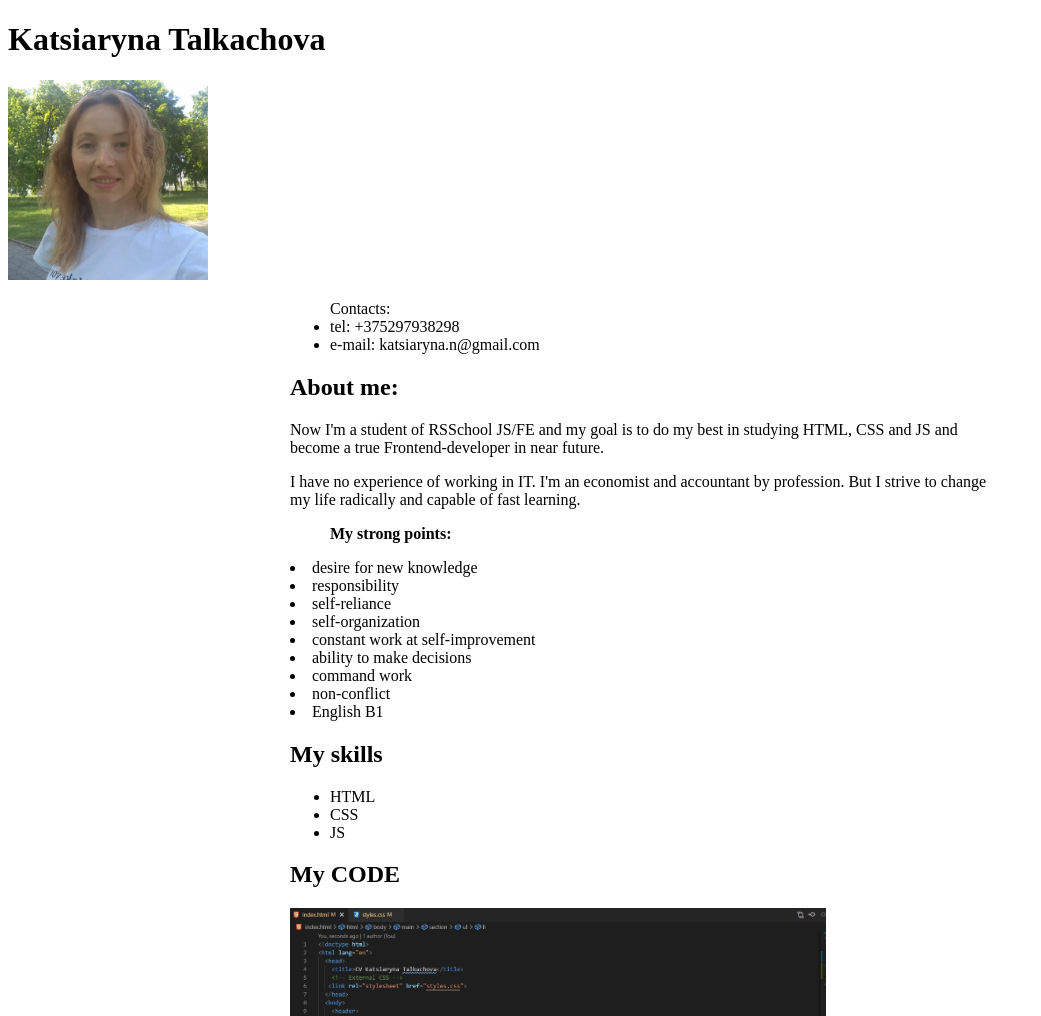
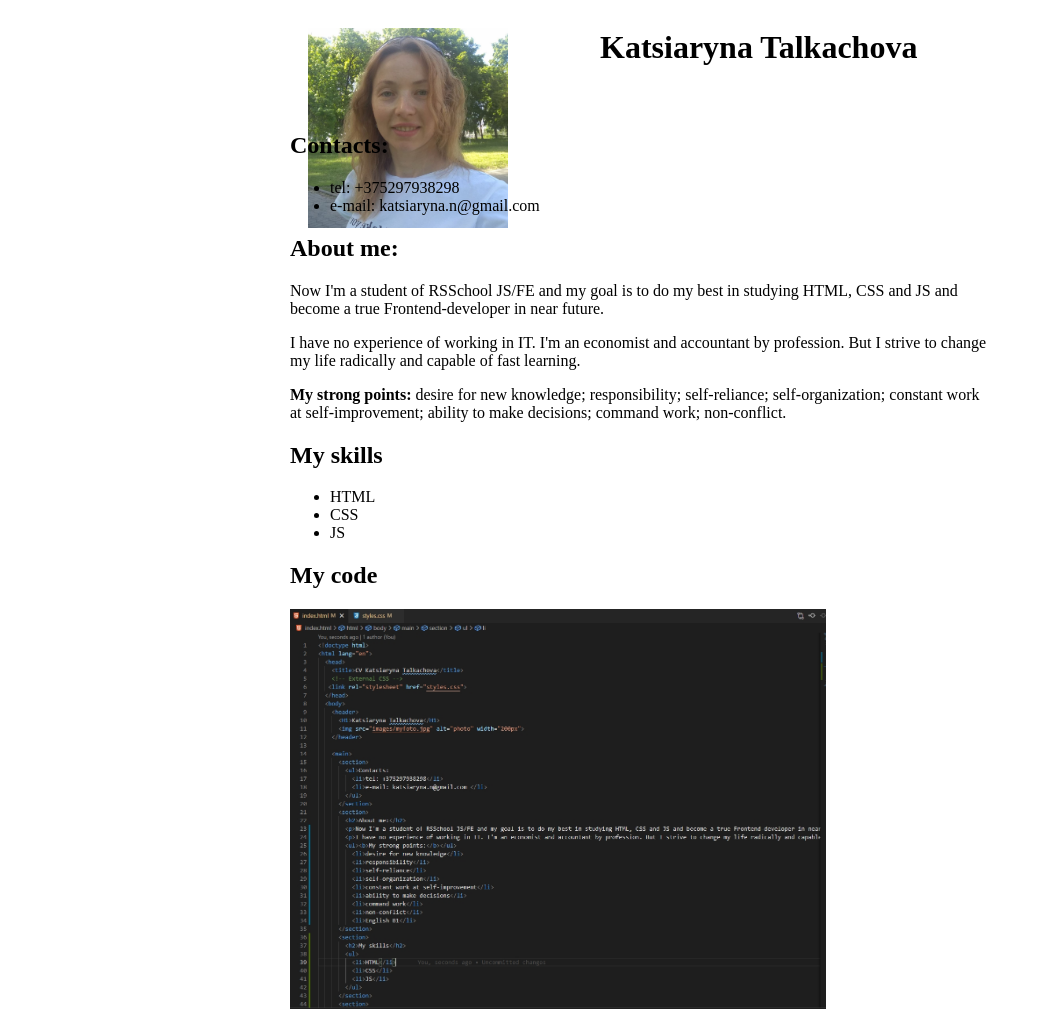
Before and after one commit to katrin-brest/rsschool-cv, a plain HTML site: page index.html in a window 1280 px wide. Shown: the top 1016 px of the page, without its empty margins (0-1041 px from the left). Drawn offline with Linux system fonts and the light colour scheme.

Commit message:
feat: add styles to css

```diff
--- a/index.html
+++ b/index.html
@@ -7,14 +7,15 @@
   </head>
 
   <body>
-    <header>
-      <H1>Katsiaryna Talkachova</H1>
-      <img src="images/myfoto.jpg" alt="photo" width="200px">
+    <header >
+      <H1 class="bottom-right">Katsiaryna Talkachova</H1>
+      <img class="bottom-left" src="images/myfoto.jpg" alt="photo" width="200px">
     </header>
 
-    <main>
+    <main class="upper">
       <section>
-        <ul>Contacts:
+        <h2>Contacts:</h2>
+        <ul>
           <li>tel: +375297938298</li>
           <li>e-mail: katsiaryna.n@gmail.com </li>
         </ul>
@@ -23,16 +24,7 @@
         <h2>About me:</h2>
         <p>Now I'm a student of RSSchool JS/FE and my goal is to do my best in studying HTML, CSS and JS and become a true Frontend-developer in near future.</p>
         <p>I have no experience of working in IT. I'm an economist and accountant by profession. But I strive to change my life radically and capable of fast learning.</p>
-        <ul><b>My strong points:</b></ul>
-          <li>desire for new knowledge</li>
-          <li>responsibility</li>
-          <li>self-reliance</li>
-          <li>self-organization</li>
-          <li>constant work at self-improvement</li>
-          <li>ability to make decisions</li>
-          <li>command work</li>
-          <li>non-conflict</li>
-          <li>English B1</li>
+        <p><b>My strong points:</b> desire for new knowledge; responsibility; self-reliance; self-organization; constant work at self-improvement; ability to make decisions; command work; non-conflict.</p>
       </section>
       <section>
         <h2>My skills</h2>
@@ -43,7 +35,7 @@
         </ul>
       </section>
       <section>
-        <h2>My CODE</h2>
+        <h2>My code</h2>
         <img src="images/code.jpg" alt="code example" height="400 px">
       </section>
       <section>
@@ -56,7 +48,7 @@
     </main>
 
     <footer>
-     <p>Составлено <time datetime="2021-07-23 17:00"> 23 июля 2021г.</time></p>
+     <p><i>Составлено <time datetime="2021-07-23 17:00"> 23 июля 2021г.</time></i></p>
    </footer>
   </body>
 </html>
--- a/styles.css
+++ b/styles.css
@@ -3,3 +3,20 @@ main {
     margin-right:auto;
     width: 700px;
 }
+.bottom-left {
+    position:relative;
+    left: 300px;
+    top: 20px;
+}
+.bottom-right {
+    position: absolute;
+    left: 600px;
+}
+.upper {
+    position: relative;
+    bottom: 100px;
+}
+footer {
+    text-align: right;
+    margin-right: 200px;
+}
```
